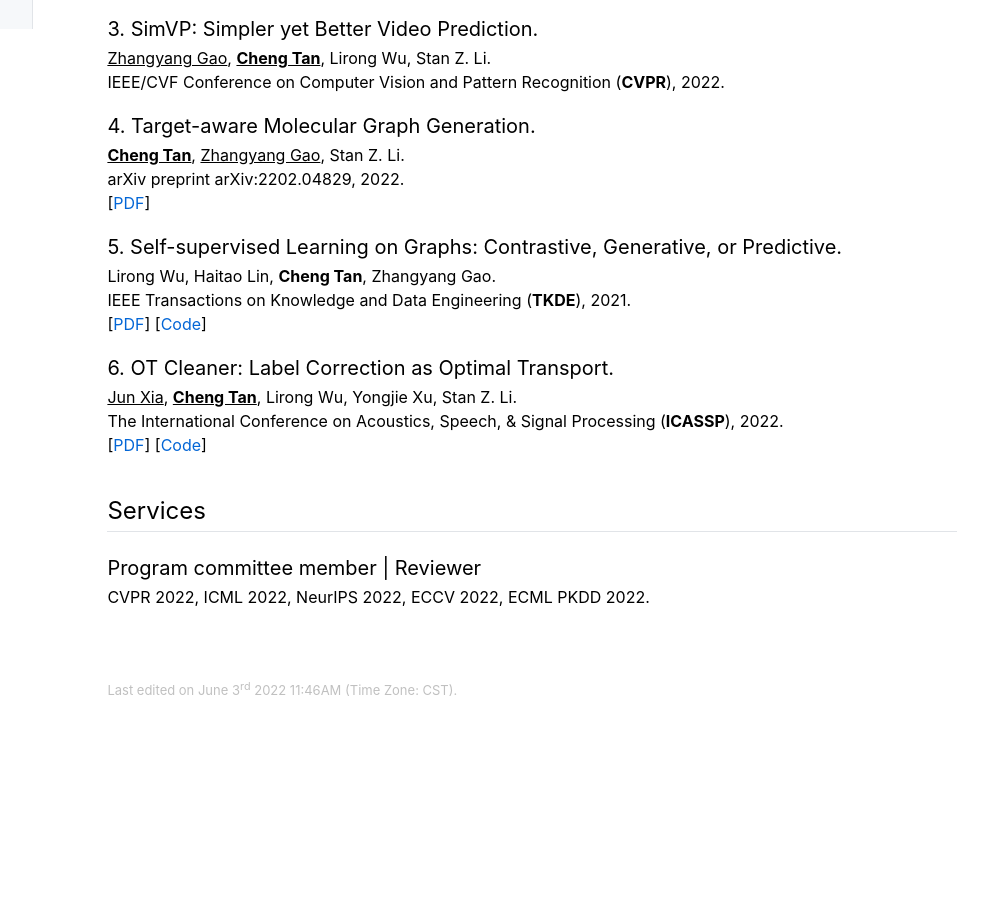
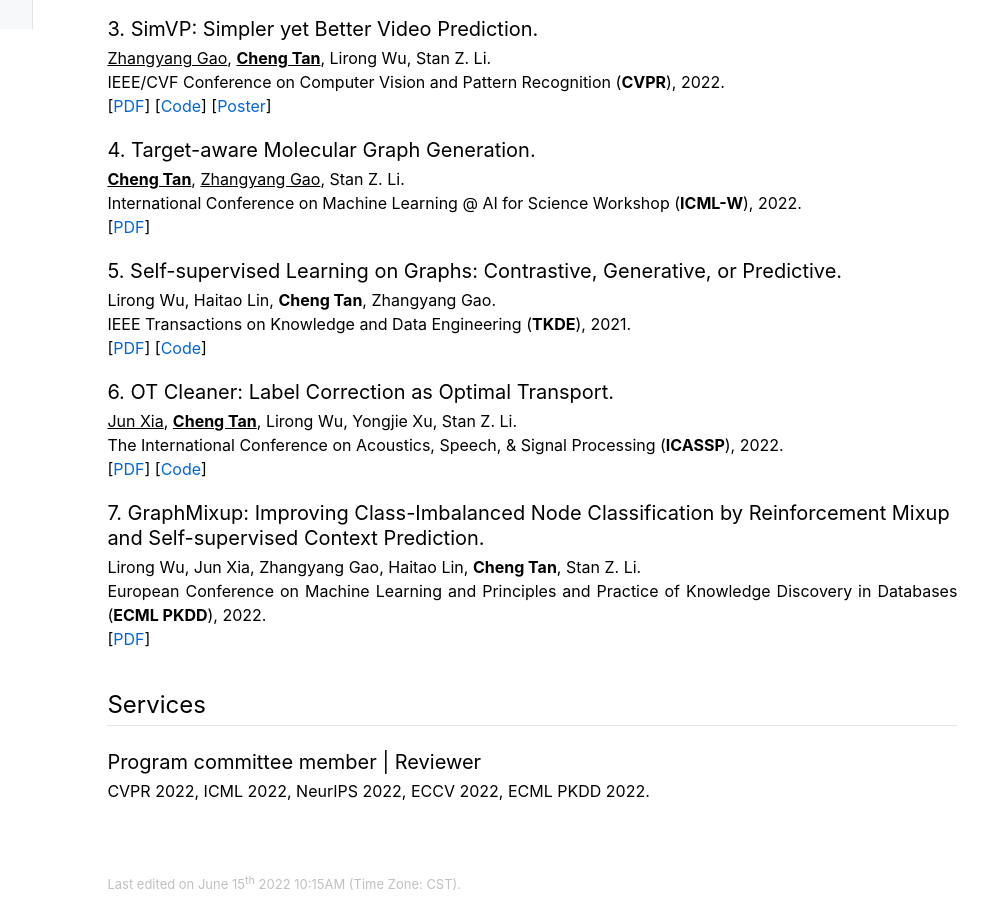
Before and after one commit to Westlake-drug-discovery/Westlake-drug-discovery.github.io, a plain HTML site: page cheng_tan.html in a window 1280 px wide. Shown: the part 769-1693 px from the top of the page, without its empty margins (248-1236 px from the left). Before the commit the page ends 1499 px from the top, so only its background shows below. Drawn offline with nearby package versions, Linux system fonts and the light colour scheme; some packages are replaced by stand-ins of ours.

Commit message:
update icmlw and ecml

```diff
--- a/cheng_tan.html
+++ b/cheng_tan.html
@@ -82,10 +82,13 @@ MathJax.Hub.Config({
 [<a href="dist/hcr-poster.pdf">Poster</a>] [<a href="dist/hcr-slides.pdf">Slides</a>]</p>
 <h3>3. SimVP: Simpler yet Better Video Prediction.</h3>
 <p><u>Zhangyang Gao</u>, <b><u>Cheng Tan</u></b>, Lirong Wu, Stan Z. Li.
-<br /> IEEE/CVF Conference on Computer Vision and Pattern Recognition (<b>CVPR</b>), 2022.</p>
+<br /> IEEE/CVF Conference on Computer Vision and Pattern Recognition (<b>CVPR</b>), 2022.
+<br />
+[<a href="https://openaccess.thecvf.com/content/CVPR2022/papers/Gao_SimVP_Simpler_Yet_Better_Video_Prediction_CVPR_2022_paper.pdf" target=&ldquo;blank&rdquo;>PDF</a>] [<a href="https://github.com/gaozhangyang/SimVP-Simpler-yet-Better-Video-Prediction" target=&ldquo;blank&rdquo;>Code</a>]
+[<a href="dist/simvp-poster.pdf">Poster</a>]</p>
 <h3>4. Target-aware Molecular Graph Generation. </h3>
 <p><b><u>Cheng Tan</u></b>, <u>Zhangyang Gao</u>, Stan Z. Li.
-<br /> arXiv preprint arXiv:2202.04829, 2022.
+<br /> International Conference on Machine Learning @ AI for Science Workshop (<b>ICML-W</b>), 2022.
 <br />
 [<a href="https://arxiv.org/pdf/2202.04829.pdf" target=&ldquo;blank&rdquo;>PDF</a>]</p>
 <h3>5. Self-supervised Learning on Graphs: Contrastive, Generative, or Predictive. </h3>
@@ -98,6 +101,11 @@ MathJax.Hub.Config({
 <br /> The International Conference on Acoustics, Speech, &amp; Signal Processing (<b>ICASSP</b>), 2022.
 <br />
 [<a href="https://ieeexplore.ieee.org/stamp/stamp.jsp?tp=&amp;arnumber=9747279" target=&ldquo;blank&rdquo;>PDF</a>] [<a href="https://github.com/junxia97/OT-Cleaner" target=&ldquo;blank&rdquo;>Code</a>]</p>
+<h3>7. GraphMixup: Improving Class-Imbalanced Node Classification by Reinforcement Mixup and Self-supervised Context Prediction.</h3>
+<p>Lirong Wu, Jun Xia, Zhangyang Gao, Haitao Lin, <b>Cheng Tan</b>, Stan Z. Li.
+<br /> European Conference on Machine Learning and Principles and Practice of Knowledge Discovery in Databases (<b>ECML PKDD</b>), 2022.
+<br />
+[<a href="https://arxiv.org/pdf/2106.11133" target=&ldquo;blank&rdquo;>PDF</a>]</p>
 <h2>Services</h2>
 <h3>Program committee member | Reviewer</h3>
 <p>CVPR 2022, ICML 2022, NeurIPS 2022, ECCV 2022, ECML PKDD 2022.</p>
@@ -105,7 +113,7 @@ MathJax.Hub.Config({
 <div id="footer-container">
 <div id="footer">
 <div id="footer-text">
-Last edited  on June 3<sup>rd</sup> 2022  11:46AM (Time Zone: CST). </br>
+Last edited  on June 15<sup>th</sup> 2022  10:15AM (Time Zone: CST). </br>
 </div> <!-- <div id="footer-text"> -->
 </div> <!-- <div id="footer"> -->
 </div> <!-- <div id="footer-container"> -->
```
Also changed, not shown: conference.html (+1 -1 lines), index.html (+1 -1 lines), journal.html (+1 -1 lines), menu.html (+1 -1 lines), molecular_generation.html (+1 -1 lines), preprint.html (+1 -1 lines), protein_design.html (+1 -1 lines), retrosynthesis_prediction.html (+1 -1 lines), summary.html (+1 -1 lines), zhangyang_gao.html (+10 -2 lines).
